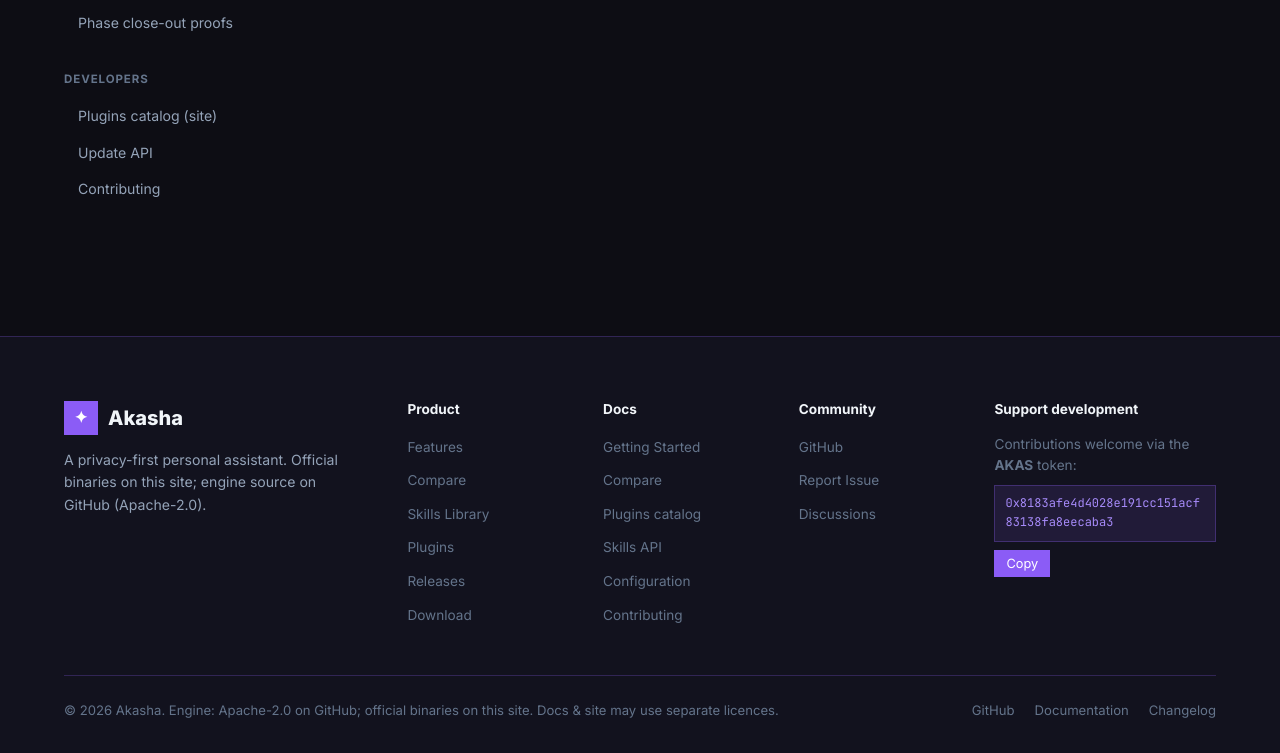
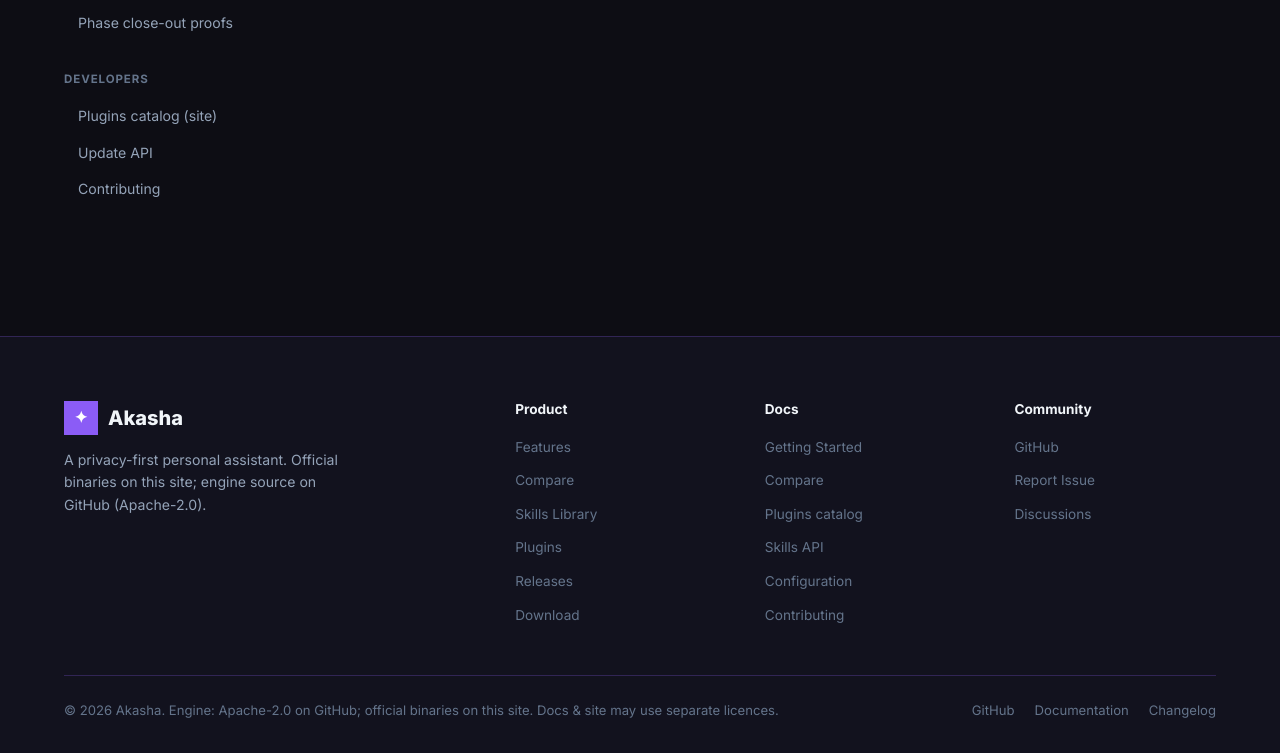
Before and after one commit to azerothl/Akasha_app, a plain HTML site: page docs.html in a window 1280 px wide. Shown: the part 1689-2442 px from the top of the page. Drawn offline with Linux system fonts and the light colour scheme.

Commit message:
Retirer toutes les mentions du token AKAS du site
Supprime la colonne footer « Support development », le script de copie
d’adresse et les styles associés. Ajuste la grille footer à 4 colonnes.

Fixes #28

Co-authored-by: Loïc-Peaudecerf <azerothl@users.noreply.github.com>

```diff
--- a/css/style.css
+++ b/css/style.css
@@ -832,7 +832,7 @@ footer {
 }
 .footer-grid {
   display: grid;
-  grid-template-columns: 2fr 1fr 1fr 1fr 1.5fr;
+  grid-template-columns: 2fr 1fr 1fr 1fr;
   gap: 48px;
   margin-bottom: 48px;
 }
@@ -842,32 +842,6 @@ footer {
 .footer-col ul a { font-size: .85rem; color: var(--text-muted); transition: color var(--transition); }
 .footer-col ul a:hover { color: var(--purple-light); }
 
-.footer-contribute { font-size: .85rem; color: var(--text-muted); margin-bottom: 8px; }
-.footer-token {
-  display: block;
-  font-family: var(--font-mono);
-  font-size: .75rem;
-  color: var(--purple-light);
-  background: rgba(139,92,246,.12);
-  border: 1px solid rgba(139,92,246,.3);
-  border-radius: var(--radius-sm);
-  padding: 8px 10px;
-  margin: 8px 0;
-  word-break: break-all;
-}
-.btn-copy-token {
-  font-size: .8rem;
-  padding: 6px 12px;
-  background: var(--purple);
-  color: #fff;
-  border: none;
-  border-radius: var(--radius-sm);
-  cursor: pointer;
-  transition: background var(--transition), transform .1s ease;
-}
-.btn-copy-token:hover { background: var(--purple-light); }
-.btn-copy-token:active { transform: scale(0.98); }
-.btn-copy-token.copied { background: var(--green); }
 .footer-bottom {
   display: flex;
   align-items: center;
--- a/docs.html
+++ b/docs.html
@@ -1206,12 +1206,6 @@ When the user asks for X, use the tools A and B. Return the result in format …
           <li><a href="https://github.com/azerothl/Akasha_app/discussions" target="_blank" rel="noopener">Discussions</a></li>
         </ul>
       </div>
-      <div class="footer-col">
-        <h4>Support development</h4>
-        <p class="footer-contribute">Contributions welcome via the <strong>AKAS</strong> token:</p>
-        <code class="footer-token" id="akas-address" title="Copy address">0x8183afe4d4028e191cc151acf83138fa8eecaba3</code>
-        <button type="button" class="btn-copy-token" aria-label="Copy token address" data-address="0x8183afe4d4028e191cc151acf83138fa8eecaba3">Copy</button>
-      </div>
     </div>
     <div class="footer-bottom">
       <span>© 2026 Akasha. Engine: Apache-2.0 on GitHub; official binaries on this site. Docs &amp; site may use separate licences.</span>
--- a/js/main.js
+++ b/js/main.js
@@ -550,25 +550,6 @@ function markdownToSafeHtml(md) {
   return '<p>' + escapeHtmlText(raw).replace(/\n/g, '<br>') + '</p>';
 }
 
-/* ── Copy AKAS token address ────────────────────────────────────── */
-function initCopyToken() {
-  document.addEventListener('click', (e) => {
-    const btn = e.target.closest('.btn-copy-token');
-    if (!btn) return;
-    const address = btn.getAttribute('data-address') || '';
-    if (!address) return;
-    navigator.clipboard.writeText(address).then(() => {
-      btn.classList.add('copied');
-      btn.textContent = 'Copied!';
-      toast('Token address copied to clipboard', 'success', 2000);
-      setTimeout(() => {
-        btn.classList.remove('copied');
-        btn.textContent = 'Copy';
-      }, 2000);
-    }).catch(() => toast('Copy failed', 'error', 3000));
-  });
-}
-
 /* ── Init ───────────────────────────────────────────────────────── */
 document.addEventListener('DOMContentLoaded', () => {
   AkashaNotifications.init();
@@ -580,5 +561,4 @@ document.addEventListener('DOMContentLoaded', () => {
   initDocs();
   loadReleases();
   checkVersion();
-  initCopyToken();
 });
```
Also changed, not shown: index.html (+0 -6 lines), plugins.html (+0 -6 lines), releases.html (+0 -6 lines), skills.html (+0 -6 lines).
